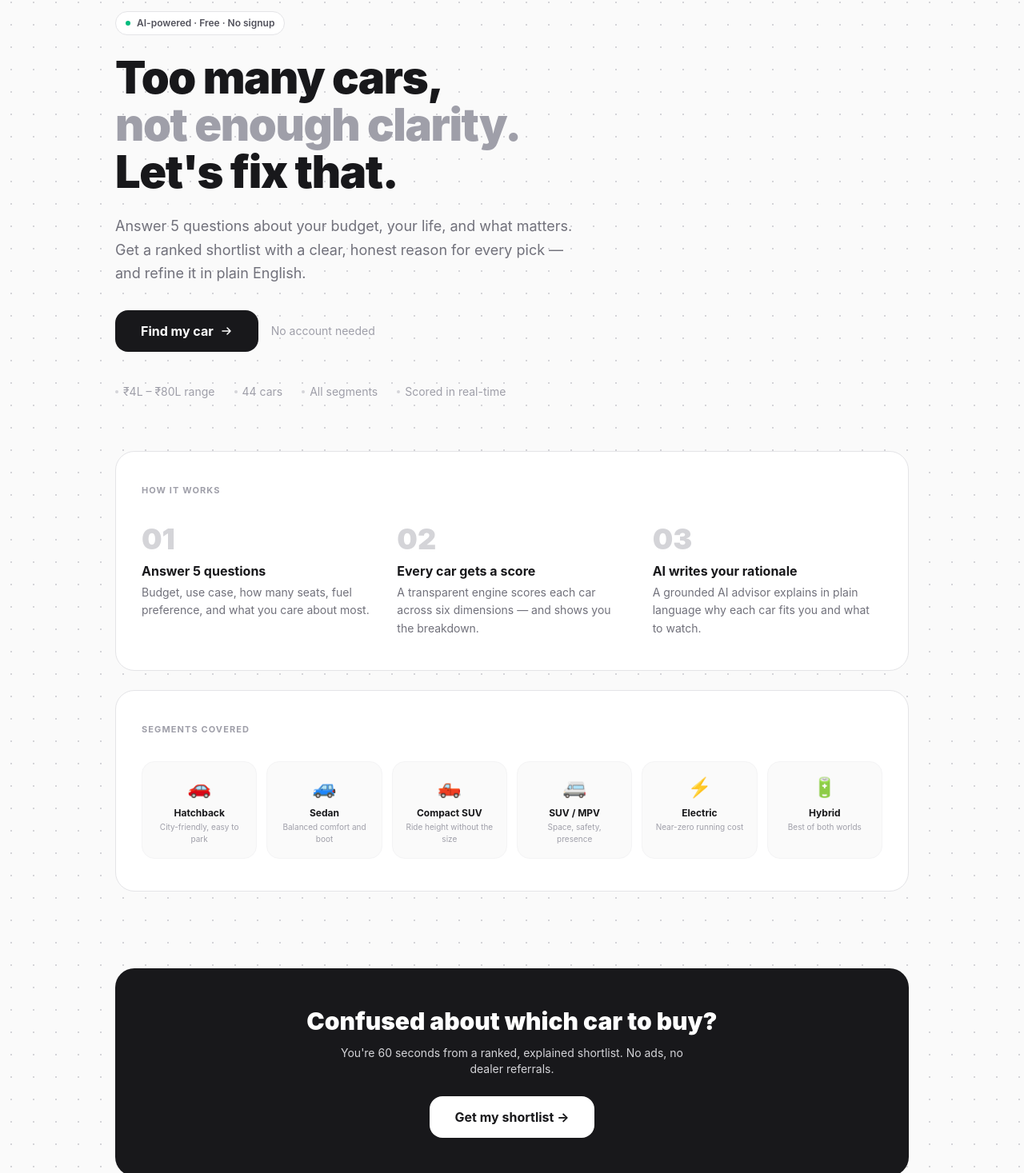
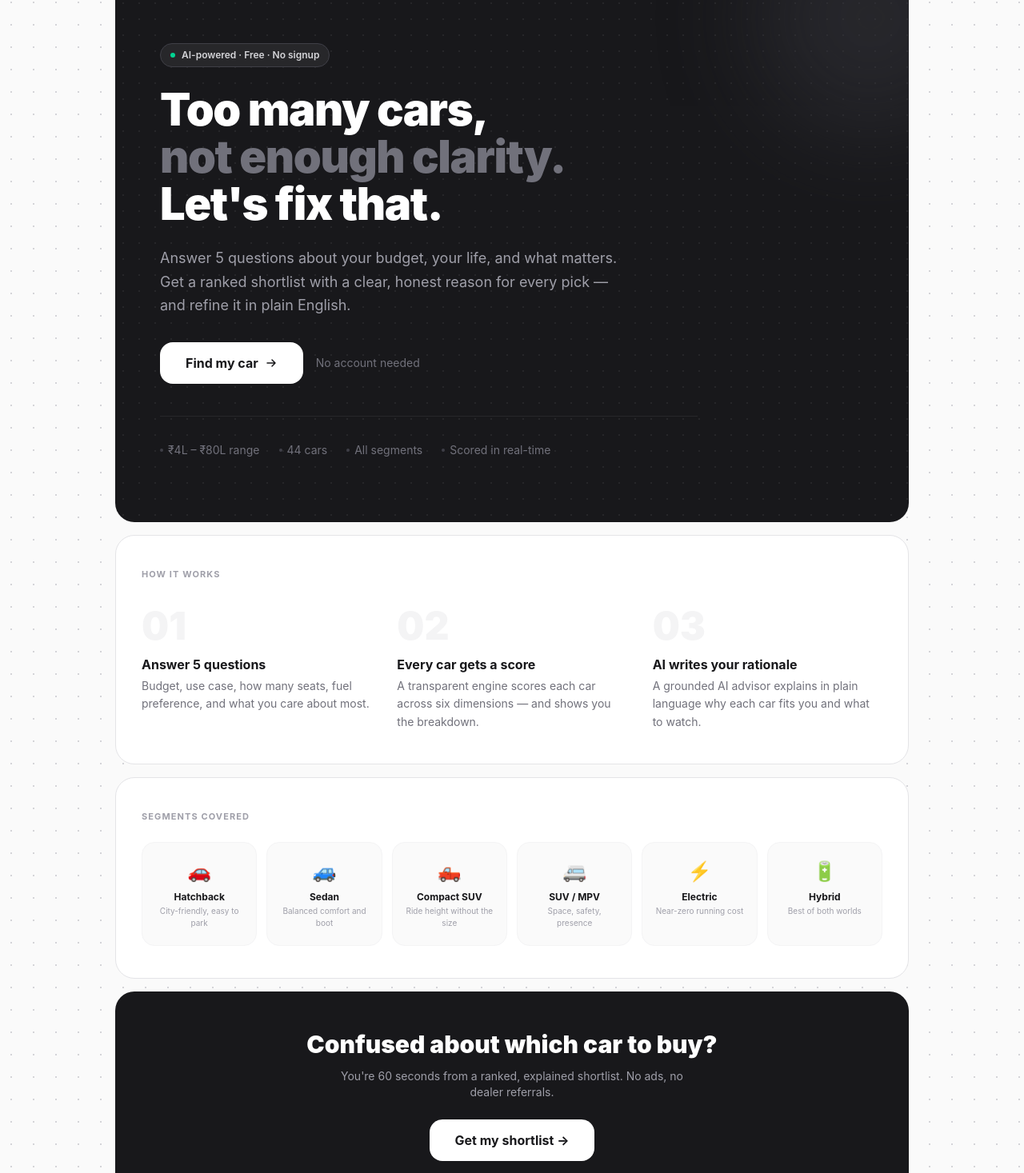
Before and after one commit to Manish310802/Car-Dekho-Assignment--Frontend, a React (Vite) app: page / in a window 1280 px wide. Shown: the part 123-1590 px from the top of the page at 80% size. Built offline with nearby package versions, Linux system fonts and the light colour scheme.

Commit message:
fixed background

```diff
--- a/src/pages/Landing.tsx
+++ b/src/pages/Landing.tsx
@@ -31,59 +31,70 @@ const SEGMENTS = [
 
 export function Landing() {
   return (
-    <div className="mx-auto max-w-5xl px-4 py-12 sm:py-20">
-      {/* HERO — left-aligned editorial */}
-      <div className="max-w-3xl">
-        <div className="mb-6 inline-flex items-center gap-2 rounded-full border border-zinc-200 bg-white px-3 py-1.5 text-xs font-semibold text-zinc-600">
-          <span className="h-1.5 w-1.5 rounded-full bg-emerald-500" />
+    <div className="mx-auto max-w-5xl px-4 py-6 sm:py-10">
+
+      {/* HERO — dark card with subtle dot texture */}
+      <div className="relative overflow-hidden rounded-3xl bg-zinc-900 px-8 py-14 sm:px-14 sm:py-20">
+        {/* White dot grid overlay — differentiates hero texture from page bg */}
+        <div
+          className="pointer-events-none absolute inset-0 opacity-[0.06]"
+          style={{ backgroundImage: 'radial-gradient(#ffffff 1px, transparent 1px)', backgroundSize: '20px 20px' }}
+        />
+        {/* Faint gradient blob — top-right depth */}
+        <div className="pointer-events-none absolute -right-24 -top-24 h-72 w-72 rounded-full bg-zinc-700 opacity-40 blur-3xl" />
+
+        <div className="relative max-w-2xl">
+          <div className="mb-6 inline-flex items-center gap-2 rounded-full border border-zinc-700 bg-zinc-800 px-3 py-1.5 text-xs font-semibold text-zinc-300">
+            <span className="h-1.5 w-1.5 rounded-full bg-emerald-400" />
             AI-powered · Free · No signup
           </div>
 
-        <h1 className="text-[clamp(2.25rem,5vw,3.5rem)] font-black leading-[1.05] tracking-tight text-zinc-900">
+          <h1 className="text-[clamp(2.25rem,5vw,3.5rem)] font-black leading-[1.05] tracking-tight text-white">
             Too many cars,
             <br />
-          <span className="text-zinc-400">not enough clarity.</span>
+            <span className="text-zinc-500">not enough clarity.</span>
             <br />
             Let's fix that.
           </h1>
 
-        <p className="mt-6 max-w-xl text-lg leading-relaxed text-zinc-500">
-          Answer 5 questions about your budget, your life, and what matters. Get a ranked shortlist
-          with a clear, honest reason for every pick — and refine it in plain English.
+          <p className="mt-6 max-w-xl text-lg leading-relaxed text-zinc-400">
+            Answer 5 questions about your budget, your life, and what matters. Get a ranked
+            shortlist with a clear, honest reason for every pick — and refine it in plain English.
           </p>
 
           <div className="mt-8 flex flex-wrap items-center gap-4">
             <Link
               to="/wizard"
-            className="inline-flex items-center gap-2 rounded-2xl bg-zinc-900 px-8 py-3.5 text-base font-bold text-white transition hover:bg-zinc-700"
+              className="inline-flex items-center gap-2 rounded-2xl bg-white px-8 py-3.5 text-base font-bold text-zinc-900 transition hover:bg-zinc-100"
             >
               Find my car
               <svg className="h-4 w-4" viewBox="0 0 16 16" fill="currentColor">
                 <path d="M3 8h10M9 4l4 4-4 4" stroke="currentColor" strokeWidth="1.5" fill="none" strokeLinecap="round" strokeLinejoin="round" />
               </svg>
             </Link>
-          <span className="text-sm text-zinc-400">No account needed</span>
+            <span className="text-sm text-zinc-500">No account needed</span>
           </div>
 
           {/* Stats strip */}
-        <div className="mt-10 flex flex-wrap gap-x-6 gap-y-2">
+          <div className="mt-10 flex flex-wrap gap-x-6 gap-y-2 border-t border-zinc-800 pt-8">
             {SOCIAL_PROOF.map((item) => (
-            <span key={item} className="flex items-center gap-1.5 text-sm text-zinc-400">
-              <span className="h-1 w-1 rounded-full bg-zinc-300" />
+              <span key={item} className="flex items-center gap-1.5 text-sm text-zinc-500">
+                <span className="h-1 w-1 rounded-full bg-zinc-700" />
                 {item}
               </span>
             ))}
           </div>
         </div>
+      </div>
 
       {/* HOW IT WORKS */}
-      <div className="mt-16 rounded-3xl border border-zinc-200 bg-white px-8 py-10">
+      <div className="mt-4 rounded-3xl border border-zinc-200 bg-white px-8 py-10">
         <p className="text-[11px] font-bold uppercase tracking-widest text-zinc-400">How it works</p>
         <div className="mt-8 grid gap-8 sm:grid-cols-3">
           {HOW.map((step) => (
-            <div key={step.n}>
-              <div className="text-4xl font-black text-zinc-300">{step.n}</div>
-              <h3 className="mt-2 text-base font-bold text-zinc-900">{step.title}</h3>
+            <div key={step.n} className="relative">
+              <div className="text-5xl font-black text-zinc-100">{step.n}</div>
+              <h3 className="mt-3 text-base font-bold text-zinc-900">{step.title}</h3>
               <p className="mt-1 text-sm leading-relaxed text-zinc-500">{step.body}</p>
             </div>
           ))}
@@ -91,15 +102,15 @@ export function Landing() {
       </div>
 
       {/* SEGMENTS */}
-      <div className="mt-6 rounded-3xl border border-zinc-200 bg-white px-8 py-10">
+      <div className="mt-4 rounded-3xl border border-zinc-200 bg-white px-8 py-10">
         <p className="text-[11px] font-bold uppercase tracking-widest text-zinc-400">
           Segments covered
         </p>
-        <div className="mt-8 grid grid-cols-2 gap-3 sm:grid-cols-3 lg:grid-cols-6">
+        <div className="mt-6 grid grid-cols-2 gap-3 sm:grid-cols-3 lg:grid-cols-6">
           {SEGMENTS.map((seg) => (
             <div
               key={seg.label}
-              className="rounded-2xl border border-zinc-100 bg-zinc-50 px-4 py-4 text-center transition hover:border-zinc-300 hover:bg-white"
+              className="rounded-2xl border border-zinc-100 bg-zinc-50 px-4 py-5 text-center transition hover:border-zinc-300 hover:bg-white hover:shadow-sm"
             >
               <div className="text-2xl">{seg.icon}</div>
               <div className="mt-2 text-xs font-bold text-zinc-900">{seg.label}</div>
@@ -110,11 +121,11 @@ export function Landing() {
       </div>
 
       {/* BOTTOM CTA */}
-      <div className="mt-24 rounded-3xl bg-zinc-900 px-8 py-12 text-center">
+      <div className="mt-4 rounded-3xl bg-zinc-900 px-8 py-12 text-center">
         <h2 className="text-2xl font-black text-white sm:text-3xl">
           Confused about which car to buy?
         </h2>
-        <p className="mx-auto mt-3 max-w-md text-sm text-zinc-300">
+        <p className="mx-auto mt-3 max-w-md text-sm text-zinc-400">
           You're 60 seconds from a ranked, explained shortlist. No ads, no dealer referrals.
         </p>
         <Link
@@ -124,6 +135,10 @@ export function Landing() {
           Get my shortlist →
         </Link>
       </div>
+
+      <p className="mt-6 text-center text-[11px] text-zinc-400">
+        Prices are indicative ex-showroom figures · Verify with your nearest dealer
+      </p>
     </div>
   )
 }
```
Lines whose indentation alone changed are shown as unchanged.
